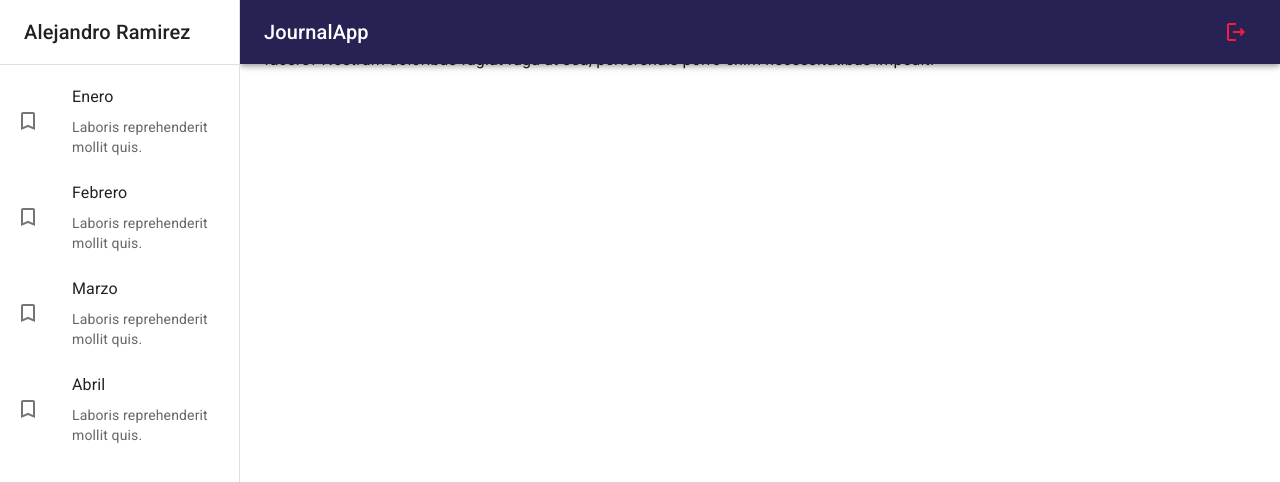
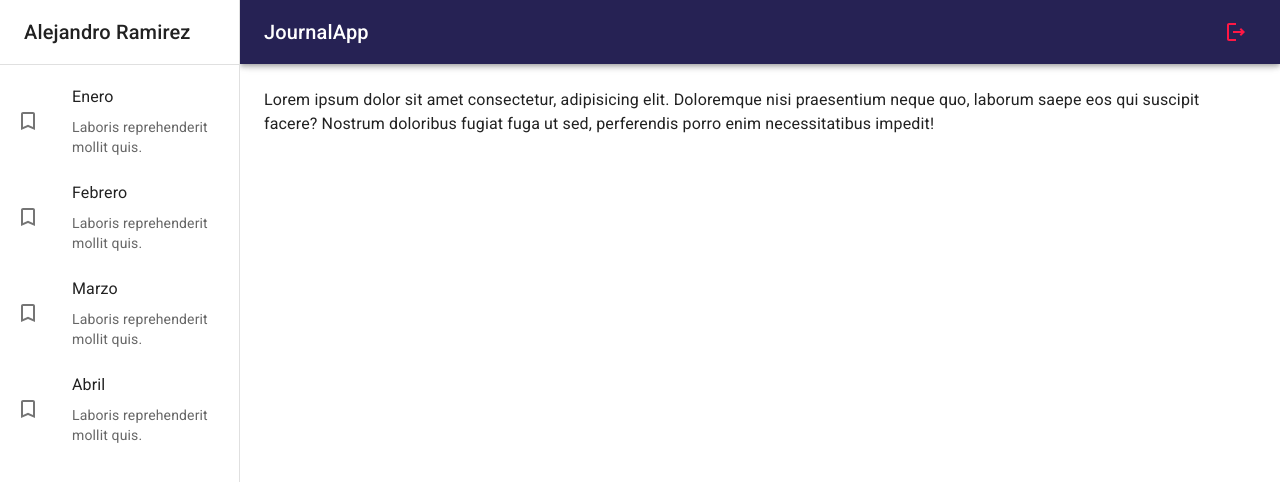
Before and after one commit to alejopua/Journal, a React (Vite) app: page / in a window 1280 px wide. Shown: the top 482 px of the page. Built offline with nearby package versions, Linux system fonts and the light colour scheme.

Commit message:
Update imports and add Toolbar component

```diff
--- a/src/journal/layout/JournalLayout.jsx
+++ b/src/journal/layout/JournalLayout.jsx
@@ -1,5 +1,5 @@
 import PropTypes from 'prop-types';
-import { Box } from '@mui/system'
+import { Toolbar, Box } from '@mui/material'
 import { NavBar, SideBar } from '../components';
 
 const drawerWidth = 240;
@@ -12,8 +12,8 @@ export const JournalLayout = ({ children }) => {
       <SideBar drawerWidth={ drawerWidth } />
 
       <Box component='main' sx={{ flexGrow:1, p:3 }}>
+        <Toolbar />
         {/* ToolBar */}
-
         {children}
       </Box>
 
```
